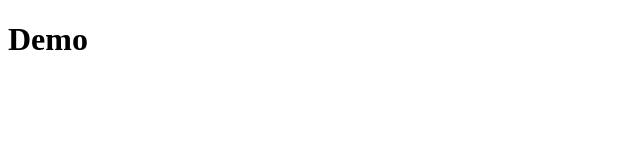
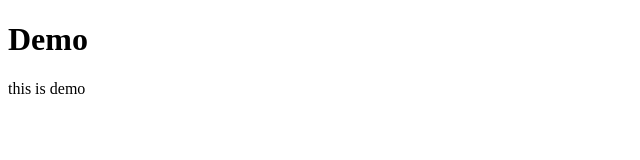
Before and after one commit to eddieco-cpu/demo.github.io, a plain HTML site: page demo/index.html in a window 1280 px wide. Shown: the whole page, without its empty margins (0-640 px from the left). Drawn offline with Linux system fonts and the light colour scheme.

Commit message:
[update] first update

```diff
--- a/demo/index.html
+++ b/demo/index.html
@@ -8,5 +8,6 @@
 </head>
 <body>
     <h1>Demo</h1>
+    <p>this is demo</p>
 </body>
 </html>
```
